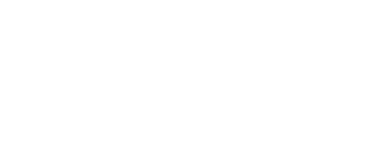
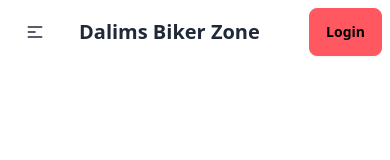
Before and after one commit to mddalimmiah/Dalim-biker-zone, a plain HTML site: page index.html in a window 390 px wide. Drawn offline with nearby package versions, Linux system fonts and the light colour scheme.

Commit message:
added some text

```diff
--- a/index.html
+++ b/index.html
@@ -4,8 +4,58 @@
     <meta charset="UTF-8">
     <meta name="viewport" content="width=device-width, initial-scale=1.0">
     <title>Biker Zone</title>
+    <!-- Tailwind and Daisy Ui cdn -->
+    <link href="https://cdn.jsdelivr.net/npm/daisyui@4.12.10/dist/full.min.css" rel="stylesheet" type="text/css" />
+    <script src="https://cdn.tailwindcss.com"></script>
+
 </head>
 <body>
+    <header>
+        <nav>
+            <div class="navbar bg-base-100">
+                <div class="navbar-start">
+                  <div class="dropdown">
+                    <div tabindex="0" role="button" class="btn btn-ghost lg:hidden">
+                      <svg
+                        xmlns="http://www.w3.org/2000/svg"
+                        class="h-5 w-5"
+                        fill="none"
+                        viewBox="0 0 24 24"
+                        stroke="currentColor">
+                        <path
+                          stroke-linecap="round"
+                          stroke-linejoin="round"
+                          stroke-width="2"
+                          d="M4 6h16M4 12h8m-8 6h16" />
+                      </svg>
+                    </div>
+                    <ul
+                      tabindex="0"
+                      class="menu menu-sm dropdown-content bg-base-100 rounded-box z-[1] mt-3 w-52 p-2 shadow">
+                      <li><a>Home</a></li>
+                      <li><a>Shop</a></li>
+                      <li><a>News</a></li>
+                      <li><a>Contact</a></li>
 
+                    </ul>
+                  </div>
+                  <a class="btn btn-ghost text-xl">Dalims Biker Zone</a>
+                </div>
+                <div class="navbar-center hidden lg:flex">
+                  <ul class="menu menu-horizontal px-1">
+                    <li><a>Home</a></li>
+                    <li><a>Shop</a></li>
+                    <li><a>News</a></li>
+                    <li><a>Contact</a></li>
+                  </ul>
+                </div>
+                <div class="navbar-end">
+                  <a class="btn btn-error">Login</a>
+                </div>
+              </div>
+        </nav>
+    </header>
+    <main></main>
+    <footer></footer>
 </body>
 </html>
--- /dev/null
+++ b/tailwind.config.js
@@ -0,0 +1,8 @@
+/** @type {import('tailwindcss').Config} */
+module.exports = {
+    content: ["./src/**/*.{html,js}"],
+    theme: {
+      extend: {},
+    },
+    plugins: [],
+  }
```
